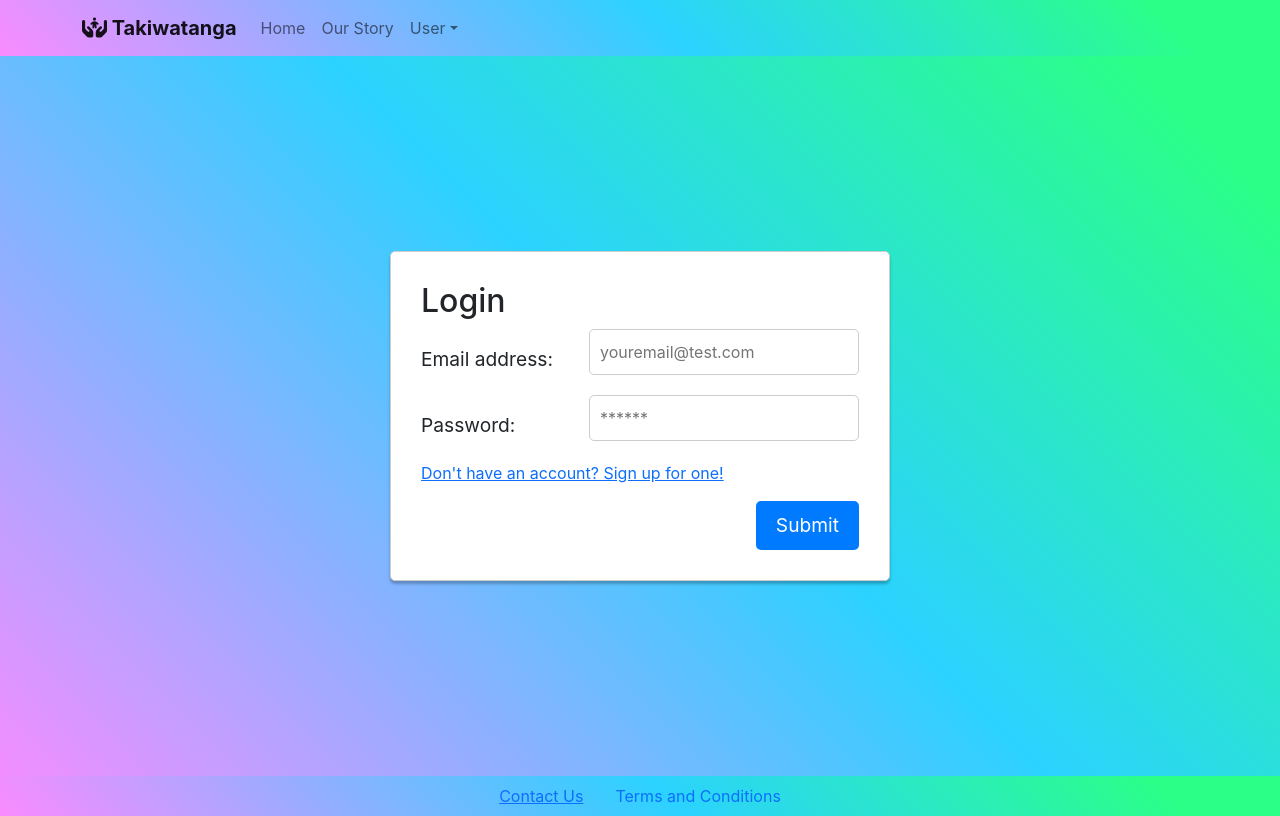
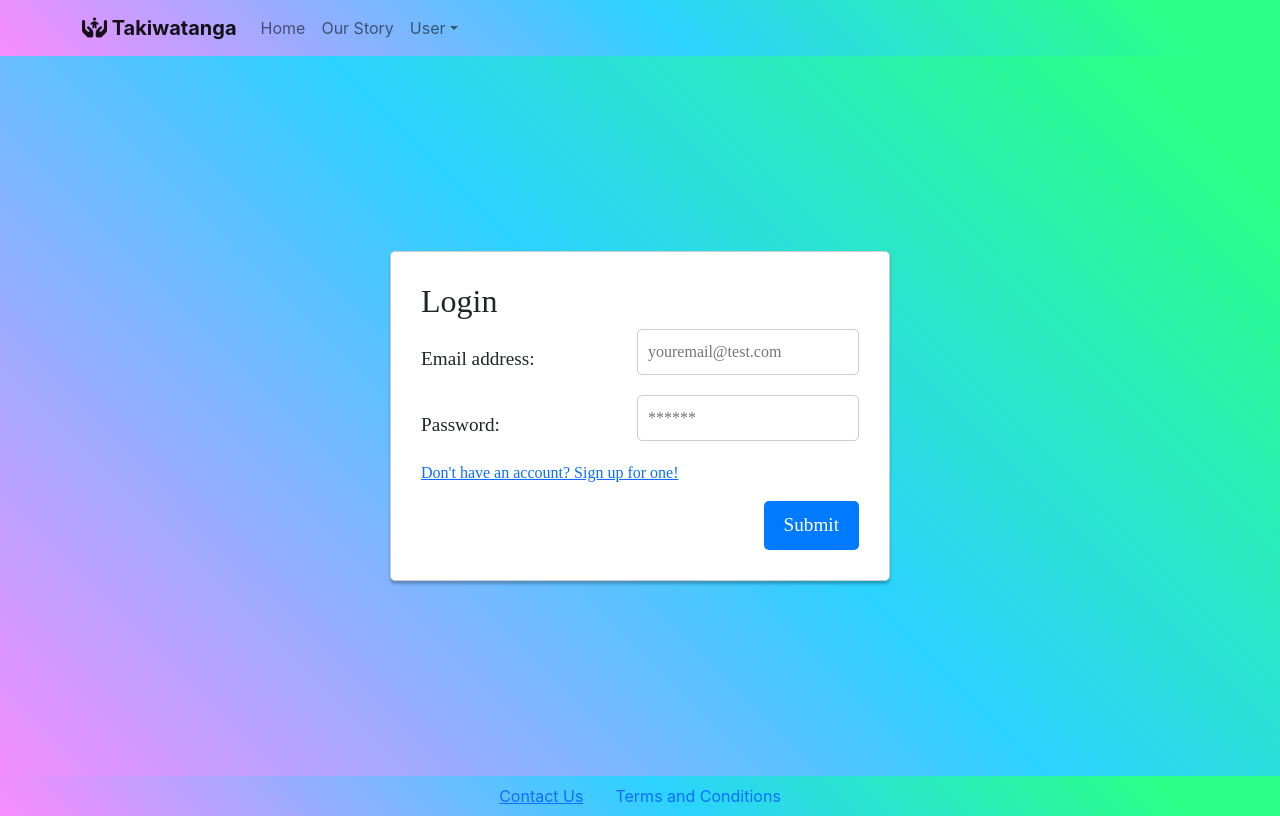
Before and after one commit to Childy77/Takiwatanga, a React (Create React App) app in the folder client/: page /signin in a window 1280 px wide. Built offline with nearby package versions, Linux system fonts and the light colour scheme.

Commit message:
changed fonts

```diff
--- a/client/src/App.css
+++ b/client/src/App.css
@@ -88,3 +88,6 @@ display: flex;
   align-items: center;
   padding-left: 43%;
 }
+.card {
+  font-family: serif;
+}
--- a/client/src/pages/OurStory.js
+++ b/client/src/pages/OurStory.js
@@ -15,7 +15,7 @@ import CardGroup from 'react-bootstrap/CardGroup';
             <CardGroup>
       <Card>
         <Card.Img variant="top" src={Digory} alt="Photo of a child" />
-        <Card.Body>
+        <Card.Body className="card">
           <Card.Title>Ryan Childers</Card.Title>
           <Card.Text>
           I have a child with Autism.  His name is Digory.  We were suspicious of his condition at a very early age.  We then had him diagnosed, and proceeded to find him the best possible therapies and educational environment possible for him.  It has been difficult, but our love for him and hope for his future grows every day.  It is my goal with this site to be able share and support one another through our struggles and victories and people with special needs.
```
Also changed, not shown: 1 other file (tests, documents, lock files or other folders).
